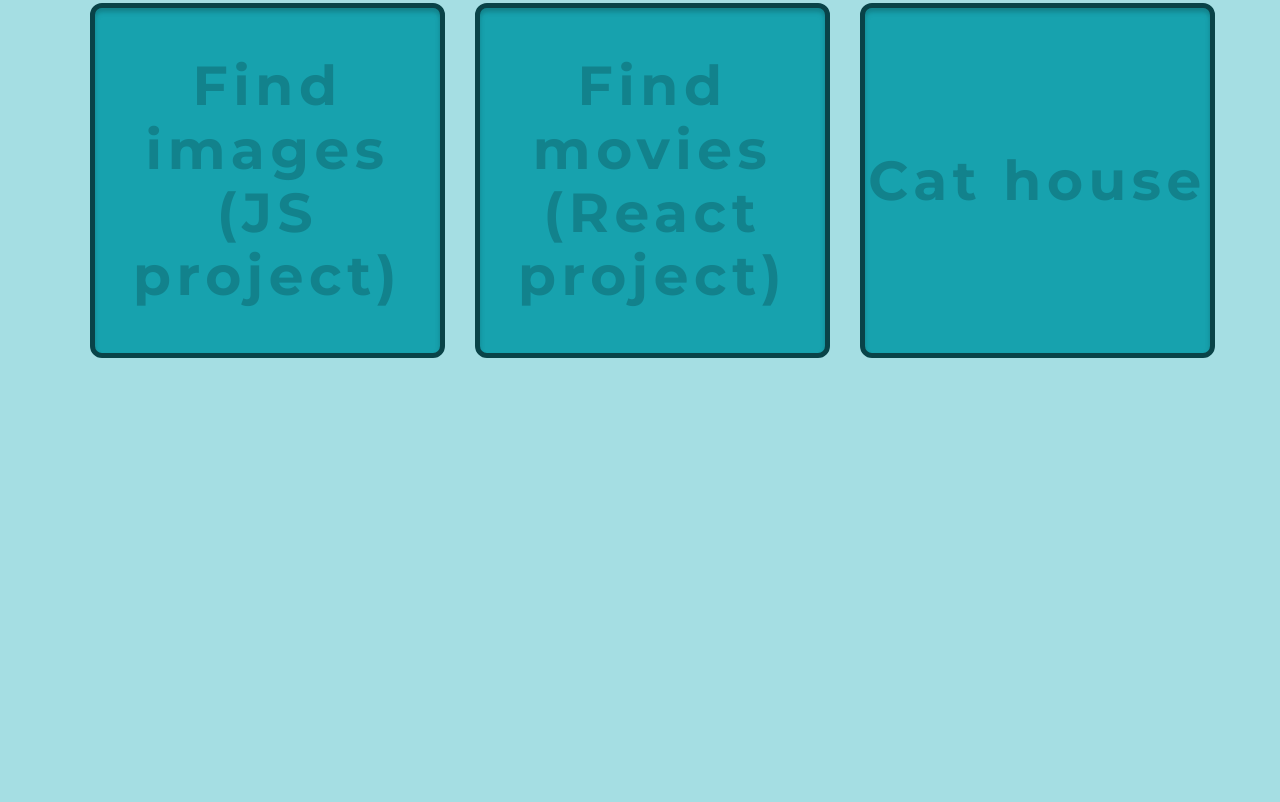
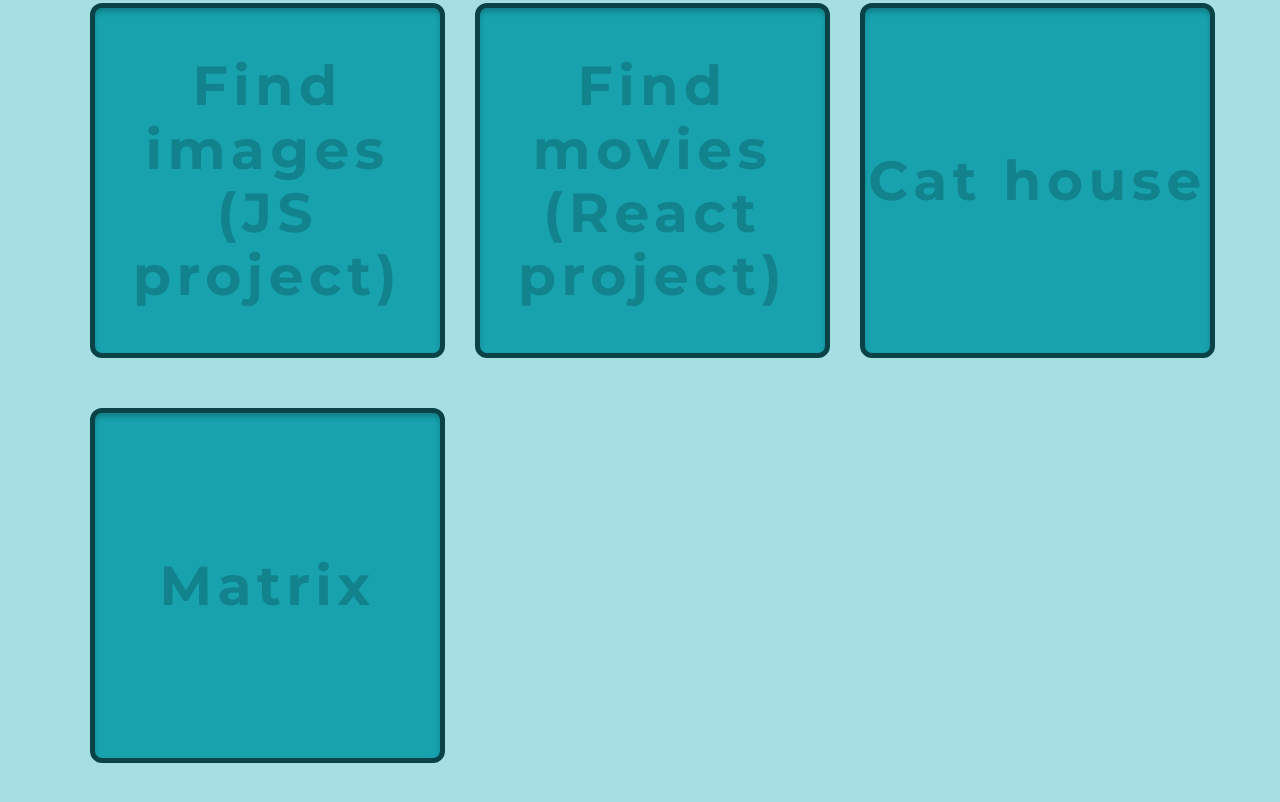
Before and after one commit to SergUserGit/portfolio, a plain HTML site: page index.html in a window 1280 px wide. Shown: the part 994-1796 px from the top of the page. Before the commit the page ends 1391 px from the top, so only its background shows below. Drawn offline with Linux system fonts and the light colour scheme.

Commit message:
add: new project
add: new project

```diff
--- a/index.html
+++ b/index.html
@@ -46,6 +46,9 @@
         <li class="project-item"><a class="project-ref" href="https://sergusergit.github.io/workshop/" target="_blank"
             rel="noopener noreferrer">Cat house</a>
         </li>
+        <li class="project-item"><a class="project-ref" href="https://sergusergit.github.io/psychomatrix/"
+            target="_blank" rel="noopener noreferrer">Matrix</a>
+        </li>
       </ul>
     </div>
   </main>
```
